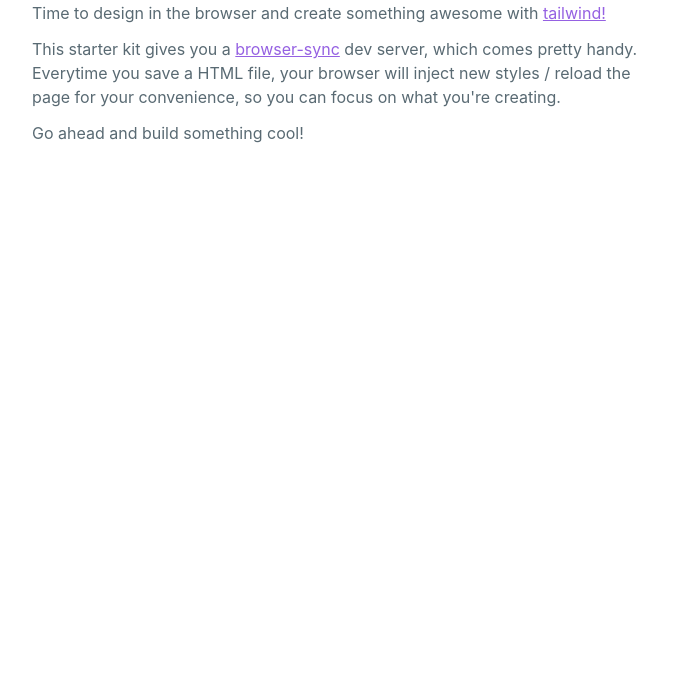
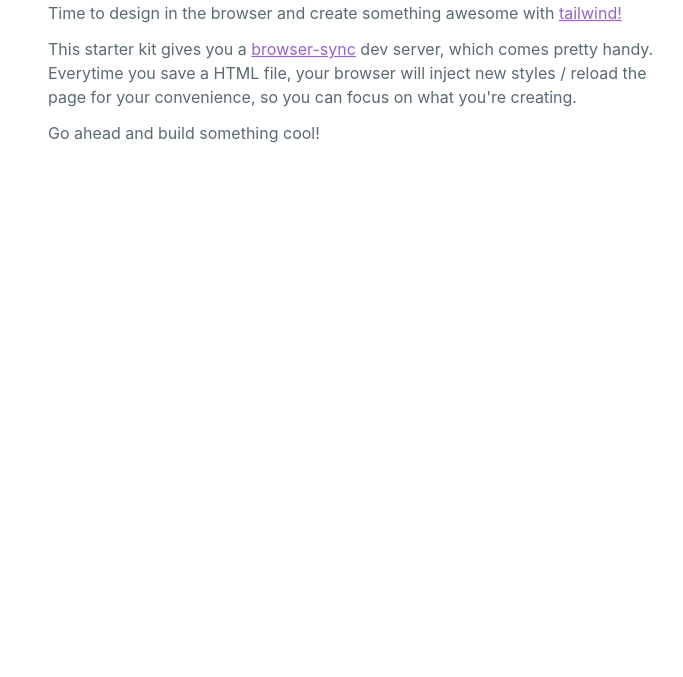
Before and after one commit to simonswiss/tailwind-starter, a website: page dist/index.html in a window 1280 px wide. Shown: the part 123-800 px from the top of the page, without its empty margins (288-971 px from the left). Drawn offline with Linux system fonts and the light colour scheme.

Commit message:
adding padding horizontal to the demo container

```diff
--- a/dist/index.html
+++ b/dist/index.html
@@ -9,7 +9,7 @@
 </head>
 
 <body class="font-sans leading-normal">
-    <div class="container max-w-md mx-auto py-16">
+    <div class="container max-w-md mx-auto py-16 px-4">
         <h1 class="text-purple mb-3 font-black">Tailwind starter kit!</h1>
         <div class="text-grey-darker">
             <p class="mb-3">Time to design in the browser and create something awesome with
```
